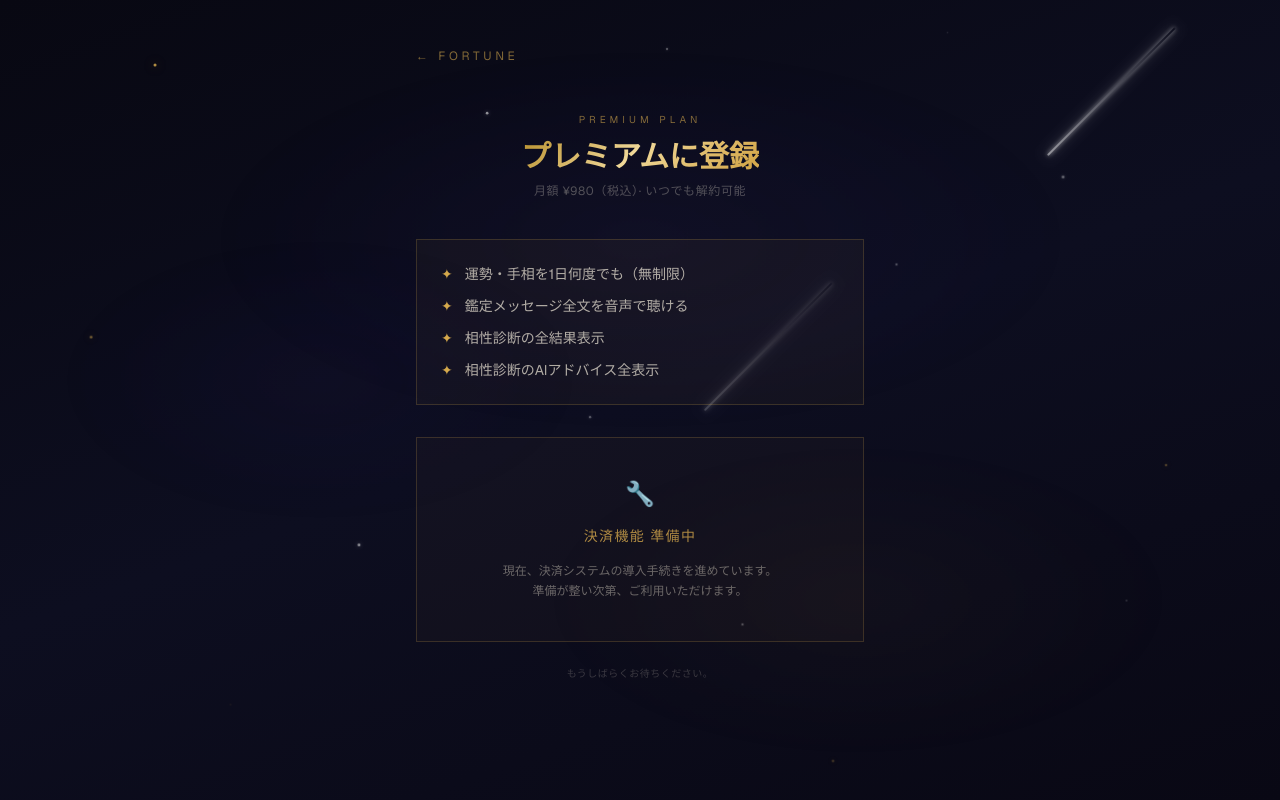
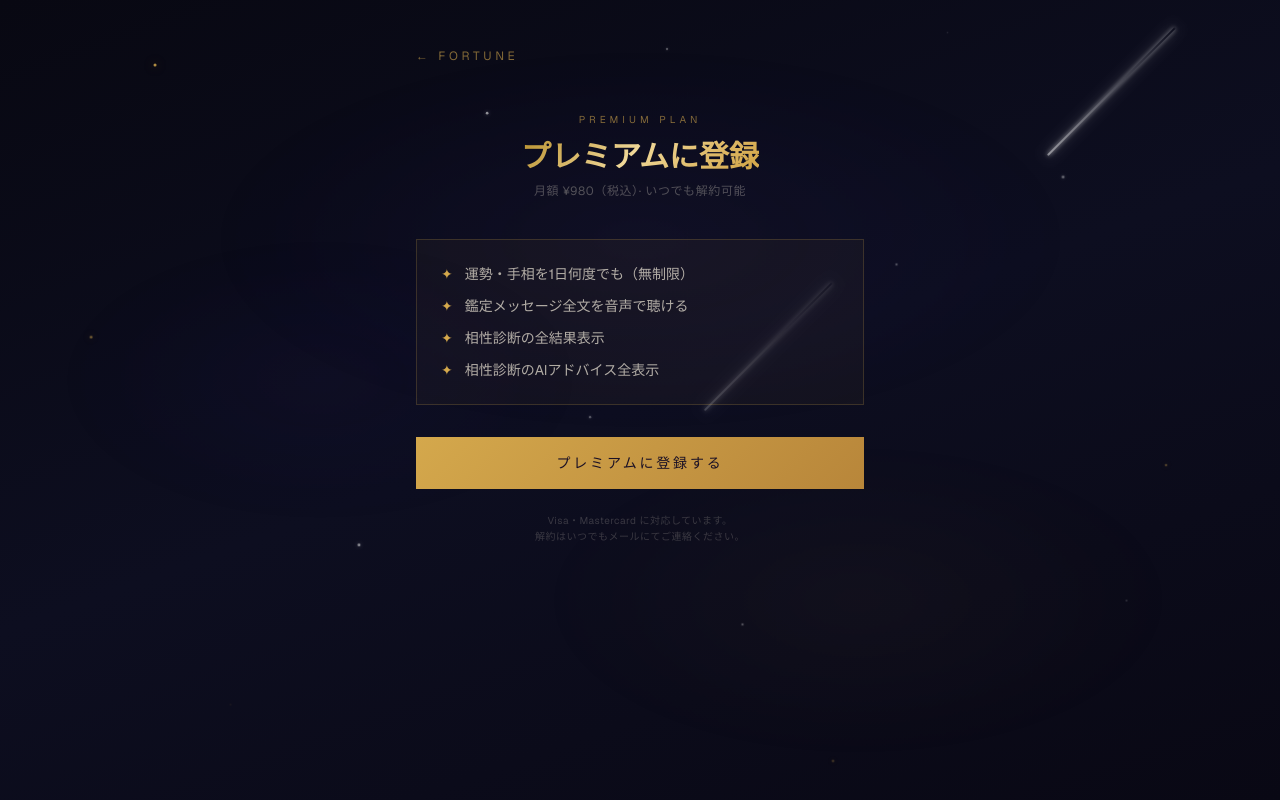
Before and after one commit to beck99119911/hoshiyomi, a Next.js app: page /subscribe in a window 1280 px wide. Built offline with nearby package versions, Linux system fonts and the light colour scheme.

Commit message:
subscribe: KOMOJU決済ボタンを実装（準備中表示を置き換え）

```diff
--- a/app/subscribe/page.tsx
+++ b/app/subscribe/page.tsx
@@ -1,6 +1,30 @@
+"use client";
+
 import Link from "next/link";
+import { useState } from "react";
 
 export default function SubscribePage() {
+  const [loading, setLoading] = useState(false);
+  const [error, setError] = useState("");
+
+  async function handleSubscribe() {
+    setLoading(true);
+    setError("");
+    try {
+      const res = await fetch("/api/komoju/checkout", { method: "POST" });
+      const data = await res.json();
+      if (data.url) {
+        window.location.href = data.url;
+      } else {
+        setError("決済ページの取得に失敗しました。再度お試しください。");
+      }
+    } catch {
+      setError("エラーが発生しました。再度お試しください。");
+    } finally {
+      setLoading(false);
+    }
+  }
+
   return (
     <main className="relative z-10 min-h-screen text-[#f0e8d8] px-6 py-12">
       <div className="max-w-md mx-auto">
@@ -38,21 +62,23 @@ export default function SubscribePage() {
           ))}
         </div>
 
-        {/* 決済準備中 */}
-        <div
-          className="py-10 text-center space-y-4"
-          style={{ border: "1px solid rgba(212,168,76,0.2)", background: "rgba(212,168,76,0.03)" }}
+        {/* 決済ボタン */}
+        <button
+          onClick={handleSubscribe}
+          disabled={loading}
+          className="w-full py-4 text-sm tracking-[0.2em] font-medium transition-opacity disabled:opacity-50"
+          style={{ background: "linear-gradient(135deg, #d4a84c, #b8863a)", color: "#1a1025" }}
         >
-          <p className="text-2xl">🔧</p>
-          <p className="text-sm tracking-widest text-[#d4a84c]/80">決済機能 準備中</p>
-          <p className="text-xs text-[#f0e8d8]/40 leading-relaxed">
-            現在、決済システムの導入手続きを進めています。<br />
-            準備が整い次第、ご利用いただけます。
-          </p>
-        </div>
+          {loading ? "処理中..." : "プレミアムに登録する"}
+        </button>
+
+        {error && (
+          <p className="text-center text-xs text-red-400 mt-4">{error}</p>
+        )}
 
         <p className="text-center text-[10px] text-[#f0e8d8]/20 tracking-wider leading-relaxed mt-6">
-          もうしばらくお待ちください。
+          Visa・Mastercard に対応しています。<br />
+          解約はいつでもメールにてご連絡ください。
         </p>
       </div>
     </main>
```
